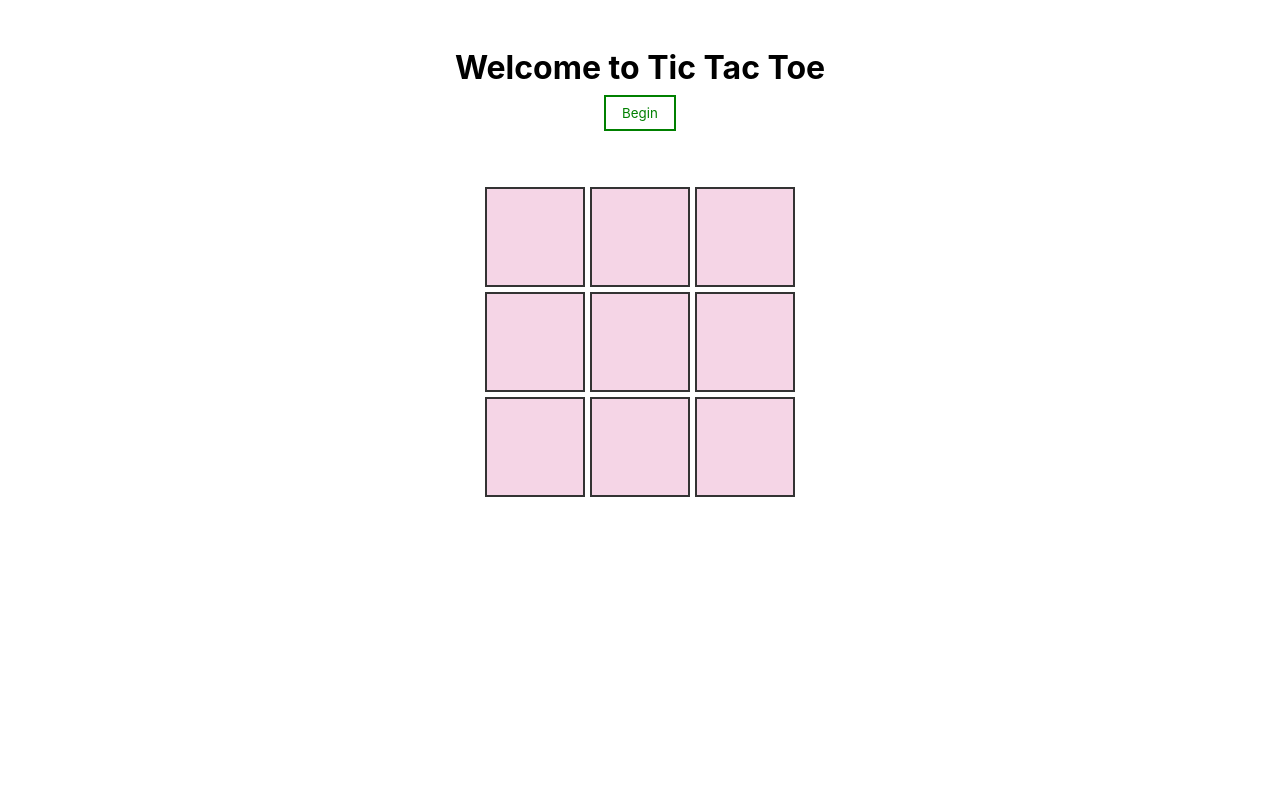
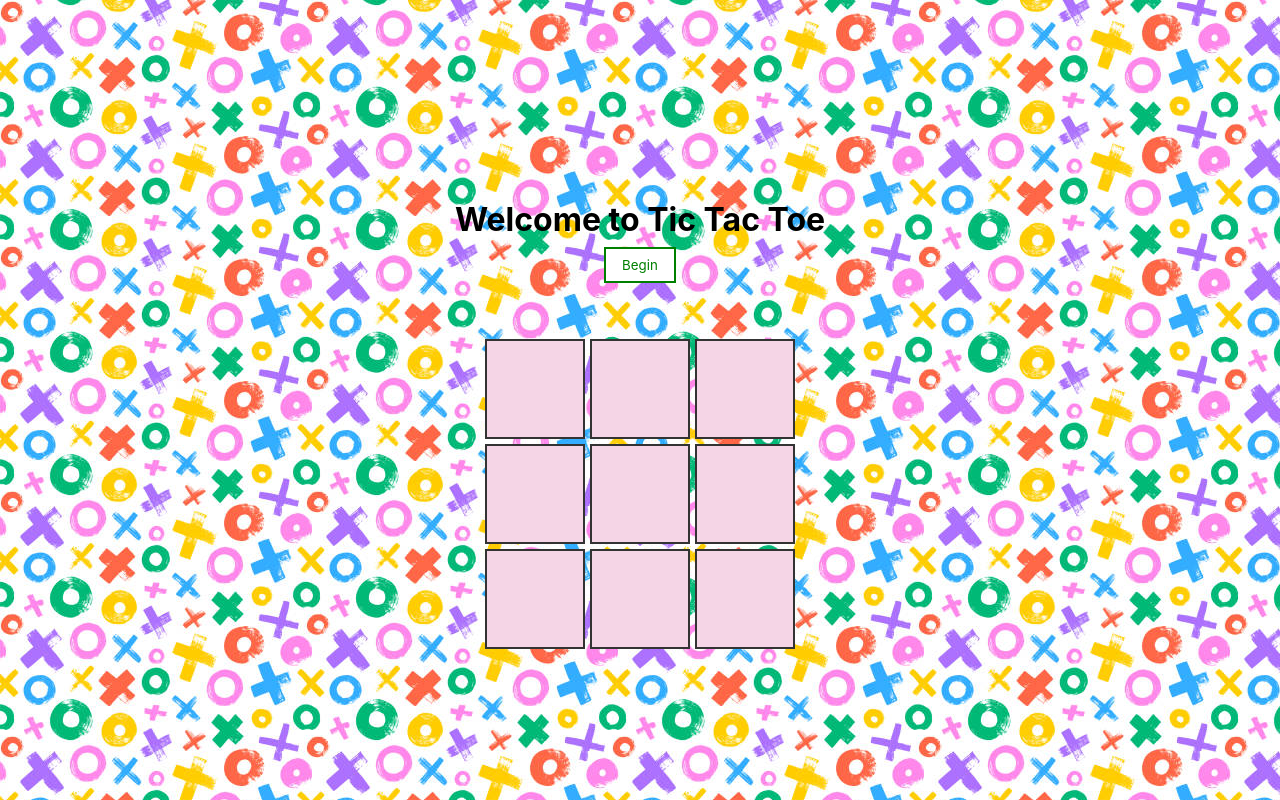
Before and after one commit to SageJonathan/TicTacToe, a plain HTML site: page index.html in a window 1280 px wide. Drawn offline with Linux system fonts and the light colour scheme.

Commit message:
add abckgrouns styles

```diff
--- a/index.html
+++ b/index.html
@@ -8,7 +8,7 @@
     <link rel="stylesheet" href="styles.css" />
   </head>
   <body>
-    <header>
+    <header class="header__container">
       <h1 class="header">Welcome to Tic Tac Toe</h1>
       <div class="controls__container">
         <button class="controls undo invisible " id="undo">Undo</button>
--- a/styles.css
+++ b/styles.css
@@ -4,6 +4,15 @@
   box-sizing: border-box;
   font-family: -apple-system, BlinkMacSystemFont, "Segoe UI", Roboto, Helvetica,
     Arial, sans-serif;
+}
+body{
+    background-image: url('./assets/tictactoe.jpg');
+    object-fit: cover;
+    height: 100vh;
+    width: 100vw;
+    display: flex;
+    flex-direction: column;
+    justify-content: center;
 }
 
 .header {
```
Also changed, not shown: assets/tictactoe.jpg (added).
